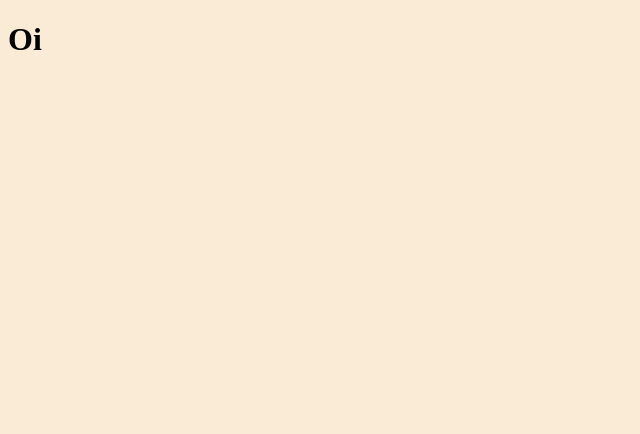
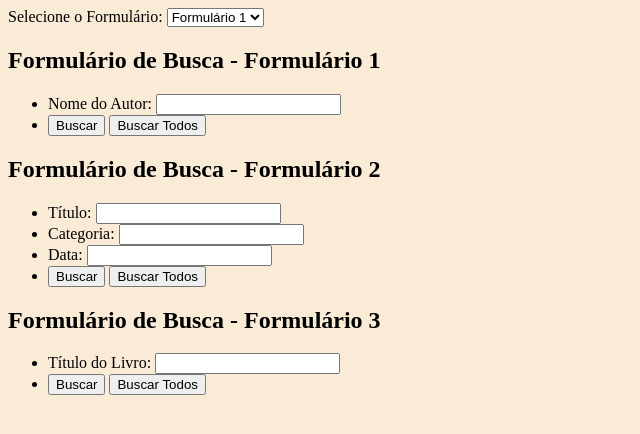
Before and after one commit to rafa-rez/BookApi---AWS, a website: page public/index.html in a window 1280 px wide. Shown: the whole page, without its empty margins (0-640 px from the left). Drawn offline with Linux system fonts and the light colour scheme.

Commit message:
feat: adicionando html do projeto

```diff
--- a/public/index.html
+++ b/public/index.html
@@ -1,13 +1,84 @@
 <!DOCTYPE html>
-<html lang="en">
+<html lang="pt-br">
 <head>
-    <meta charset="UTF-8">
-    <meta name="viewport" content="width=device-width, initial-scale=1.0">
-    <title>Document</title>
-    <link rel="stylesheet" type="text/css" href="css/styles.css">
+<meta charset="UTF-8">
+<meta name="viewport" content="width=device-width, initial-scale=1.0">
+<title>Página de Busca</title>
+<link rel="stylesheet" href="css/styles.css">
 </head>
 <body>
-    <h1>Oi</h1>
+
+<div class="container">
+    <div class="main-content">
+        <div class="form-selector">
+            <label for="formSelect">Selecione o Formulário:</label>
+            <select id="formSelect">
+                <option value="searchForm1">Formulário 1</option>
+                <option value="searchForm2">Formulário 2</option>
+                <option value="searchForm3">Formulário 3</option>
+            </select>
+        </div>
+        <div class="panel" id="searchForm1">
+            <h2>Formulário de Busca - Formulário 1</h2>
+            <form>
+                <ul>
+                    <li>
+                        <label for="authorName">Nome do Autor:</label>
+                        <input type="text" id="authorName" name="authorName">
+                    </li>
+                    <li>
+                        <input type="submit" value="Buscar">
+                        <button type="button" id="buscarTodosForm1">Buscar Todos</button>
+                    </li>
+                </ul>
+            </form>
+        </div>
+
+        <div class="panel" id="searchForm2">
+            <h2>Formulário de Busca - Formulário 2</h2>
+            <form>
+                <ul>
+                    <li>
+                        <label for="title">Título:</label>
+                        <input type="text" id="title" name="title">
+                    </li>
+                    <li>
+                        <label for="category">Categoria:</label>
+                        <input type="text" id="category" name="category">
+                    </li>
+                    <li>
+                        <label for="date">Data:</label>
+                        <input type="text" id="date" name="date">
+                    </li>
+                    <li>
+                        <input type="submit" value="Buscar">
+                        <button type="button" id="buscarTodosForm2">Buscar Todos</button>
+                    </li>
+                </ul>
+            </form>
+        </div>
+
+        <div class="panel" id="searchForm3">
+            <h2>Formulário de Busca - Formulário 3</h2>
+            <form>
+                <ul>
+                    <li>
+                        <label for="bookTitle">Título do Livro:</label>
+                        <input type="text" id="bookTitle" name="bookTitle">
+                    </li>
+                    <li>
+                        <input type="submit" value="Buscar">
+                        <button type="button" id="buscarTodosForm3">Buscar Todos</button>
+                    </li>
+                </ul>
+            </form>
+        </div>
+    </div>
+    <div class="results">
+        <!-- Resultados serão exibidos aqui -->
+    </div>
+</div>
+<script src="js/script.js"></script>
+
 </body>
-<script src="js/script.js"></script>
 </html>
```
